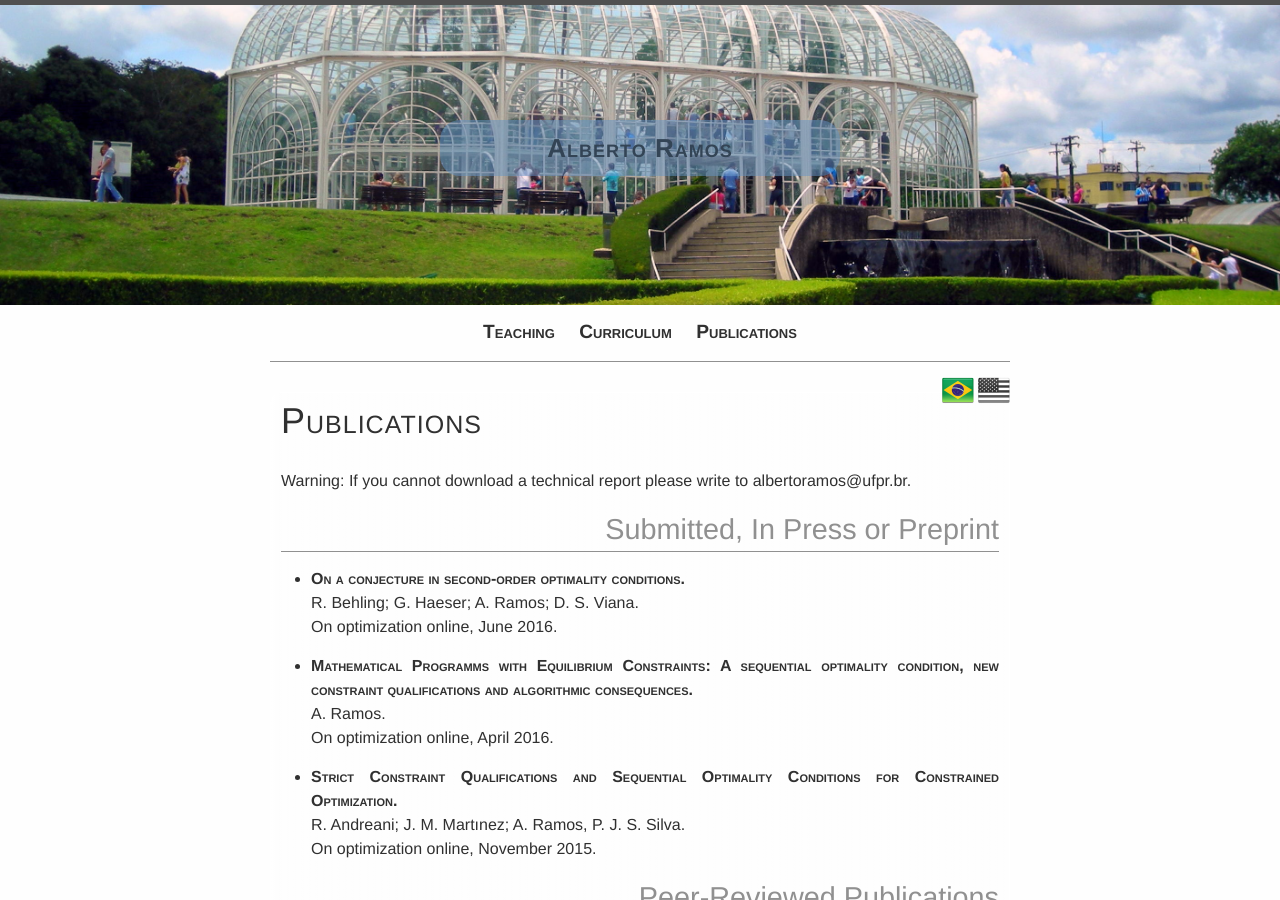
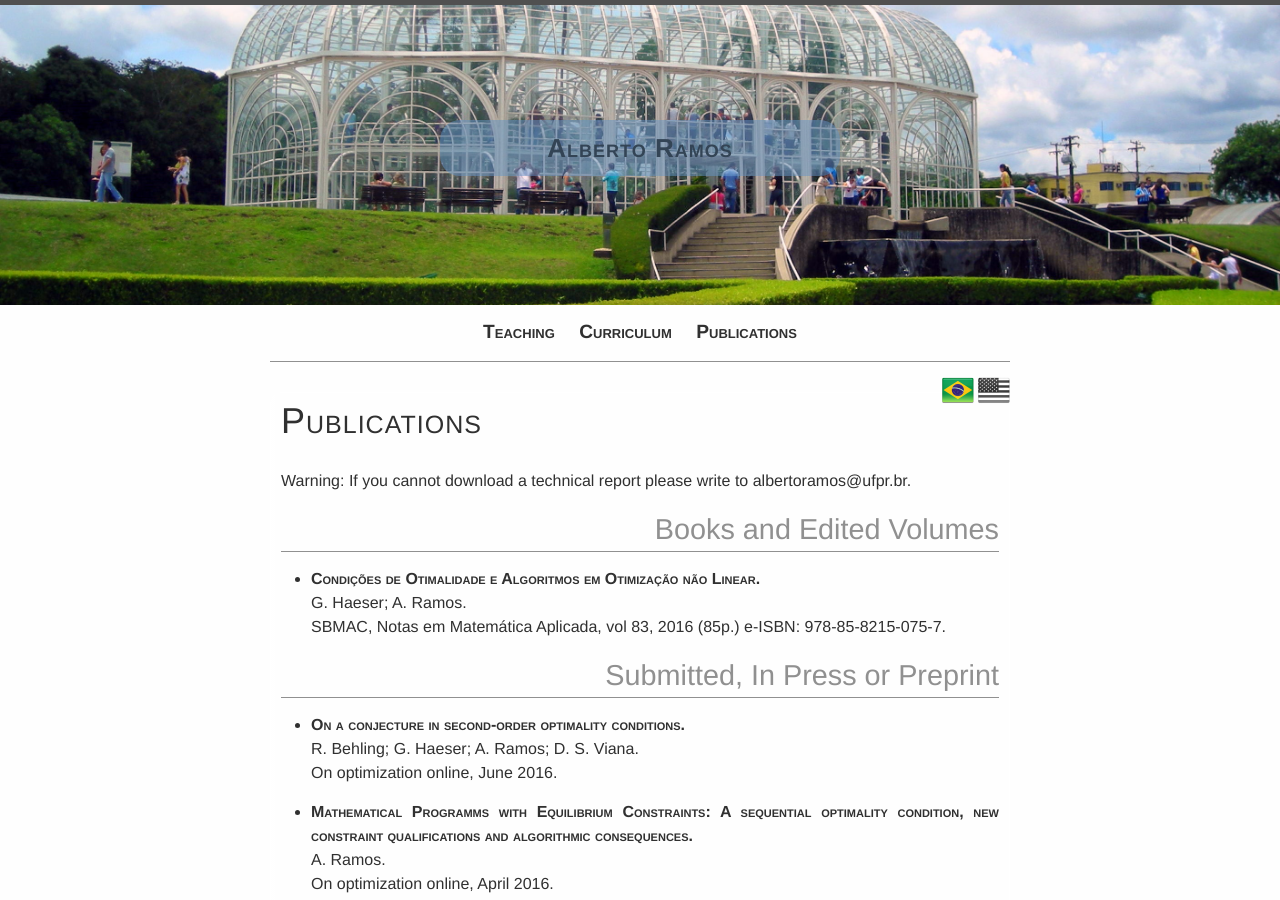
Before and after one commit to abelsiqueira/abelsiqueira.github.io-old, a Jekyll site: the page built from research.en.md, in a window 1280 px wide and 900 px high. Built offline with Jekyll 4.4.1, drawn with Linux system fonts in a browser that asks for light colours.

Commit message:
Update research.en.md

```diff
--- a/research.en.md
+++ b/research.en.md
@@ -9,6 +9,12 @@
 Warning: If you cannot download a
 technical report please write to
 albertoramos@ufpr.br. <br />
+
+# Books and Edited Volumes
+
+ - **[Condições de Otimalidade e Algoritmos em Otimização não Linear.](http://www.optimization-online.org/DB_HTML/2016/06/5494.html)** <br />
+    G. Haeser; A. Ramos. <br />
+    SBMAC, Notas em Matemática Aplicada, vol 83, 2016 (85p.) e-ISBN: 978-85-8215-075-7.
 
 # Submitted, In Press or Preprint
 
```
